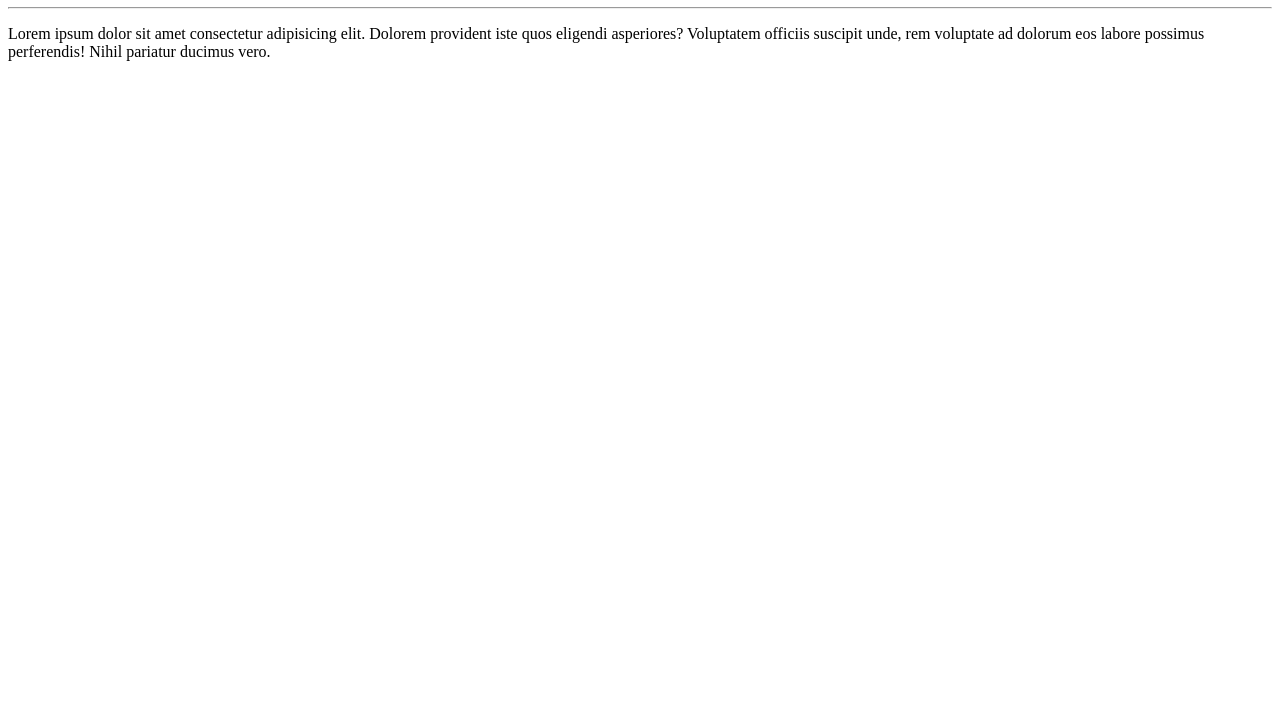
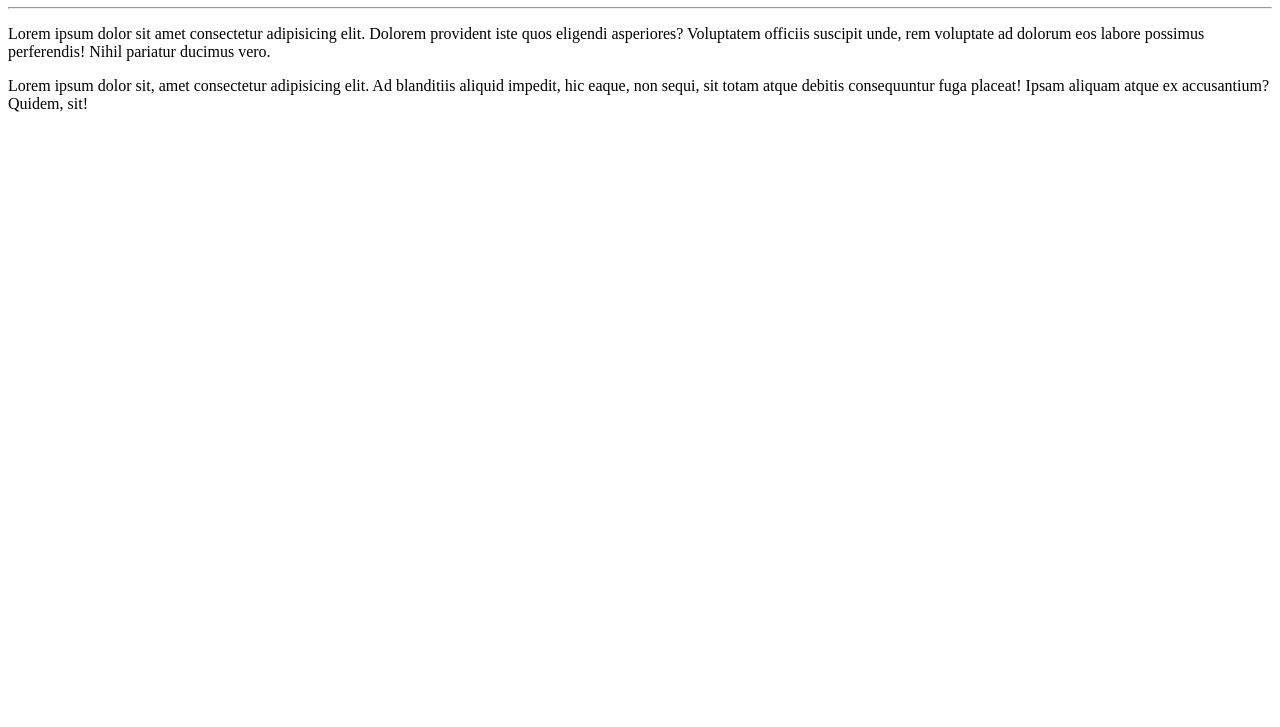
Before and after one commit to AdolfoJones/Ola-Mundo, a plain HTML site: page site-exemplo/index.html in a window 1280 px wide. Shown: the part 73-800 px from the top of the page. Drawn offline with Linux system fonts and the light colour scheme.

Commit message:
adicionei um parágrafo

```diff
--- a/site-exemplo/index.html
+++ b/site-exemplo/index.html
@@ -10,5 +10,6 @@
     <h1>Olá, mundo!</h1>
     <hr>
     <p>Lorem ipsum dolor sit amet consectetur adipisicing elit. Dolorem provident iste quos eligendi asperiores? Voluptatem officiis suscipit unde, rem voluptate ad dolorum eos labore possimus perferendis! Nihil pariatur ducimus vero.</p>
+    <p>Lorem ipsum dolor sit, amet consectetur adipisicing elit. Ad blanditiis aliquid impedit, hic eaque, non sequi, sit totam atque debitis consequuntur fuga placeat! Ipsam aliquam atque ex accusantium? Quidem, sit!</p>
 </body>
 </html>
```
